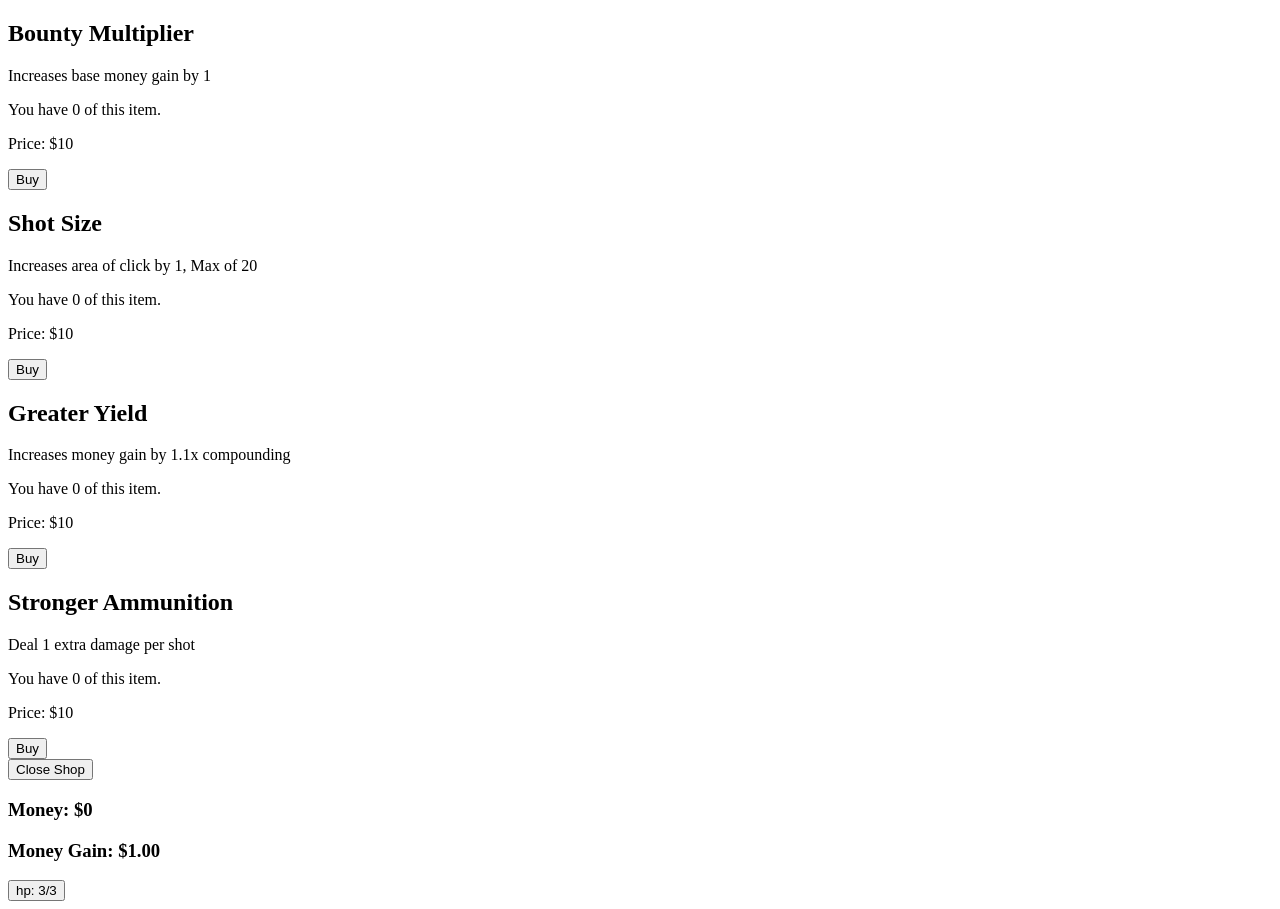
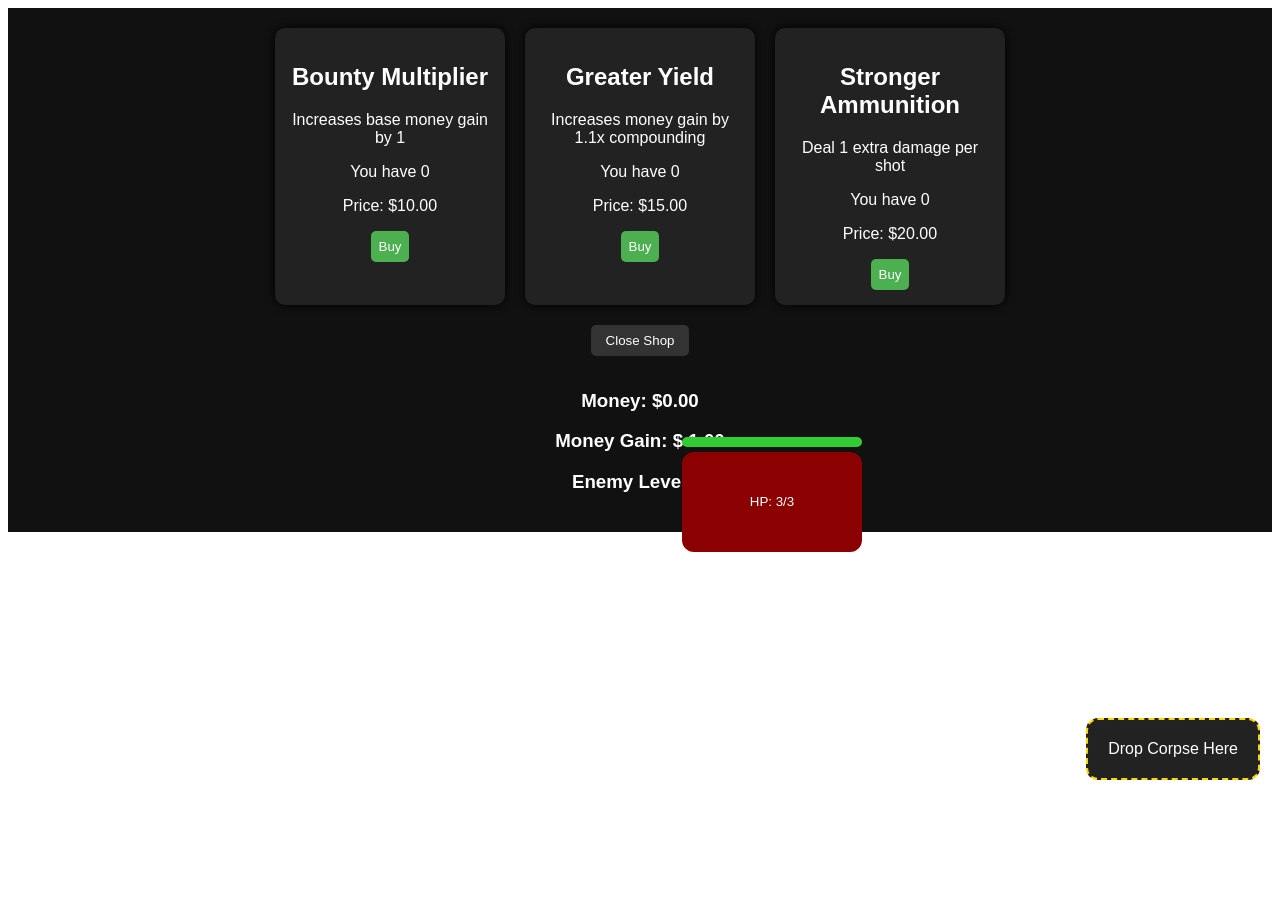
Before and after one commit to staten-island-tech/vue-reactivity-project-Chaojie1, a Vue app in the folder app/: page / in a window 1280 px wide. Both pictures are taken after a click on the button "Open Shop". After the commit the page ends 800 px from the top, so only its background shows below. Built offline with nearby package versions, Linux system fonts and the light colour scheme.

Commit message:
lowkey just remade everything from scratch cuz of spagetti code looking good tho 😱😱😱

```diff
--- a/app/src/views/homepage.vue
+++ b/app/src/views/homepage.vue
@@ -1,99 +1,210 @@
 <template>
-    <div>
-         <div>
-            <div v-if="shopopen" v-for="item in shop" :key="item.item">
+  <div class="game">
+    <div class="shop" v-if="shopopen">
+      <div v-for="item in shop" :key="item.item" class="shop-item">
         <h2>{{ item.item }}</h2>
         <p>{{ item.effect }}</p>
-                <p>You have {{ boosts[item.item] }} of this item.</p>
-                <p>Price: ${{ item.price }}</p>
-                <button @click="buyItem(item.item)">Buy</button>
+        <p>You have {{ boosts[item.item] }}</p>
+        <p>Price: ${{ item.price.toFixed(2) }}</p>
+        <button @click="buyItem(item)">Buy</button>
       </div>
     </div>
-        <button v-if="shopopen" @click="shopopen = !shopopen">Close Shop</button>
-        <button v-else @click="shopopen = !shopopen">Open Shop</button>
-        <h3>Money: ${{ money }}</h3>
-        <h3>Money Gain: ${{ ((1+boosts["Bounty Multiplier"])*(1.1**boosts["Greater Yield"])).toFixed(2) }}</h3>
-        <button id="target" @click="relocate">hp: 3/3</button>
+    <button class="toggle-shop" @click="shopopen = !shopopen">{{ shopopen ? "Close Shop" : "Open Shop" }}</button>
+    <div class="stats">
+      <h3>Money: ${{ money.toFixed(2) }}</h3>
+      <h3>
+        Money Gain: $
+        {{ ((1 + boosts["Bounty Multiplier"]) *
+          (1.1 ** boosts["Greater Yield"])).toFixed(2) }}
+      </h3>
+      <h3>Enemy Level: {{ currentenemystats.level }}</h3>
+    </div>
+    <div class="collect">Drop Corpse Here</div>
+    <button class="enemy" draggable="true" @dragstart="onDragStart" @click="damageEnemy":style="{ left: enemyPosition.x + 'px', top: enemyPosition.y + 'px' }">
+      <div class="hp-bar">
+        <div class="hp-fill":style="{ width: (currentenemystats.health / currentenemystats.maxhealth) * 100 + '%' }" ></div>
+      </div>
+      <span v-if="!currentenemystats.dead">HP: {{ currentenemystats.health }}/{{ currentenemystats.maxhealth }}</span>
+      <span v-else>Drag to Collect</span>
+    </button>
   </div>
 </template>
-
 <script setup>
-    import { ref, reactive } from 'vue'
+import { ref, reactive, onMounted } from 'vue'
+const shopopen = ref(false)
+const money = ref(0)
 const shop = reactive([
   {
     item: 'Bounty Multiplier',
     effect: "Increases base money gain by 1",
-            img: '',
     price: 10,
-            max: 100000000
-        },
-        {
-            item: 'Shot Size',
-            effect: "Increases area of click by 1, Max of 20",
-            img: '',
-            price: 10,
-            max: 20
+    max: 999999
   },
   {
     item: 'Greater Yield',
     effect: "Increases money gain by 1.1x compounding",
-            img: '',
-            price: 10,
-            max: 100000000
+    price: 15,
+    max: 999999
   },
   {
     item: 'Stronger Ammunition',
     effect: "Deal 1 extra damage per shot",
-            img: '',
-            price: 10,
-            max: 100000000
+    price: 20,
+    max: 999999
   }
 ])
 const boosts = reactive({
   "Bounty Multiplier": 0,
-        "Shot Size": 0,
   "Greater Yield": 0,
   "Stronger Ammunition": 0
 })
-    const money = ref(0)
-    function clamp(min, max, value) {
-    return Math.min(Math.max(value, min), max);
-    }
-    function relocate(){
-        const button = document.getElementById('target');
-        if (currentenemystats.dead){
-            money.value += ((1+boosts["Bounty Multiplier"])*(1.1**boosts["Greater Yield"]))
-            money.value = parseFloat(money.value.toFixed(2));
-            currentenemystats.dead = false;
-            currentenemystats.health = currentenemystats.maxhealth;
-            button.textContent = `hp: ${currentenemystats.health}/${currentenemystats.maxhealth}`;
-        } else {
-            currentenemystats.health -= (1 + boosts["Stronger Ammunition"]);
-            button.textContent = `hp: ${currentenemystats.health}/${currentenemystats.maxhealth}`;
-        }
-        if (currentenemystats.health <= 0) {
-            currentenemystats.dead = true;
-            button.textContent = "collect corpse";
-            return
-        }
-        const max = [window.innerWidth  - button.offsetWidth,window.innerHeight - button.offsetHeight];
-        const newpos = [Math.round(Math.random() * 250)*((-1)**Math.ceil(Math.random() * 4)),Math.round(Math.random() * 250)*((-1)**Math.ceil(Math.random() * 4))]
-        button.style.transform = `translate(${clamp(0,max[0],newpos[0]+max[0]/2)}px, ${clamp(0,max[1],newpos[1]+max[1]/2)}px)`;
-    }
-    function buyItem(item){
-        const index = shop.find(i => i.item === item);
-        if(money.value >= index.price){
-            money.value -= index.price;
-            boosts[index.item] += 1;
-        }
-    }
-    const shopopen = ref(false);
 const currentenemystats = reactive({
   health: 3,
   maxhealth: 3,
-        dead: false
+  dead: false,
+  level: 1
+})
+const enemyPosition = reactive({
+  x: window.innerWidth / 2,
+  y: window.innerHeight / 2
+})
+
+function moveEnemy() {
+  if (currentenemystats.dead){return}
+  const padding = 200
+  const maxX = window.innerWidth - padding
+  const maxY = window.innerHeight - padding
+  enemyPosition.x = Math.random() * maxX
+  enemyPosition.y = Math.random() * maxY
+}
+
+function damageEnemy() {
+  if (currentenemystats.dead){return}
+  currentenemystats.health -= (1 + boosts["Stronger Ammunition"])
+  if (currentenemystats.health <= 0) {
+    currentenemystats.dead = true
+    return
+  }
+  moveEnemy()
+}
+function respawnEnemy() {
+  currentenemystats.level++
+  currentenemystats.maxhealth = Math.floor(3 * (1.2 ** currentenemystats.level))
+  currentenemystats.health = currentenemystats.maxhealth
+  currentenemystats.dead = false
+  moveEnemy()
+}
+function collectReward() {
+  const gain = (1 + boosts["Bounty Multiplier"]) * (1.1 ** boosts["Greater Yield"])
+  money.value += gain
+  money.value = parseFloat(money.value.toFixed(2))
+  respawnEnemy()
+}
+function buyItem(item) {
+  if (money.value >= item.price) {
+    money.value -= item.price
+    boosts[item.item]++
+    item.price *= 1.25
+  }
+}
+function onDragStart(event) {
+  if (!currentenemystats.dead) {
+    event.preventDefault()
+  }
+}
+onMounted(() => {
+  const zone = document.querySelector('.collect')
+  zone.addEventListener('dragover', e => {
+    e.preventDefault()
+  })
+  zone.addEventListener('drop', e => {
+    e.preventDefault()
+    if (currentenemystats.dead) {
+      collectReward()
+    }
+  })
+  moveEnemy()
 })
 </script>
-
 <style scoped>
+.game {
+  font-family: Arial, sans-serif;
+  text-align: center;
+  background: #111;
+  color: white;
+  padding: 20px;
+  position: relative;
+}
+.shop {
+  display: flex;
+  justify-content: center;
+  gap: 20px;
+  margin-bottom: 20px;
+  flex-wrap: wrap;
+}
+.shop-item {
+  background: #222;
+  padding: 15px;
+  border-radius: 10px;
+  width: 200px;
+  box-shadow: 0 0 10px #000;
+}
+.shop-item button {
+  background: #4CAF50;
+  border: none;
+  padding: 8px;
+  color: white;
+  border-radius: 5px;
+}
+.shop-item button:hover {
+  background: #45a049;
+}
+.toggle-shop {
+  margin-bottom: 15px;
+  padding: 8px 15px;
+  background: #333;
+  border: none;
+  color: white;
+  border-radius: 5px;
+}
+.stats {
+  margin: 15px;
+}
+.enemy {
+  position: absolute;
+  width: 180px;
+  height: 100px;
+  border-radius: 12px;
+  background: #8b0000;
+  border: none;
+  color: white;
+  transition: left 0.25s ease, top 0.25s ease, transform 0.1s;
+}
+.enemy:hover {
+  transform: scale(1.05);
+}
+.hp-bar {
+  position: absolute;
+  top: -15px;
+  left: 0;
+  width: 100%;
+  height: 10px;
+  background: #444;
+  border-radius: 5px;
+  overflow: hidden;
+}
+.hp-fill {
+  height: 100%;
+  background: limegreen;
+  transition: width 0.2s;
+}
+.collect {
+  position: fixed;
+  bottom: 20px;
+  right: 20px;
+  padding: 20px;
+  border: 2px dashed gold;
+  border-radius: 12px;
+  background: #222;
+}
 </style>
```
Lines whose indentation alone changed are shown as unchanged.
